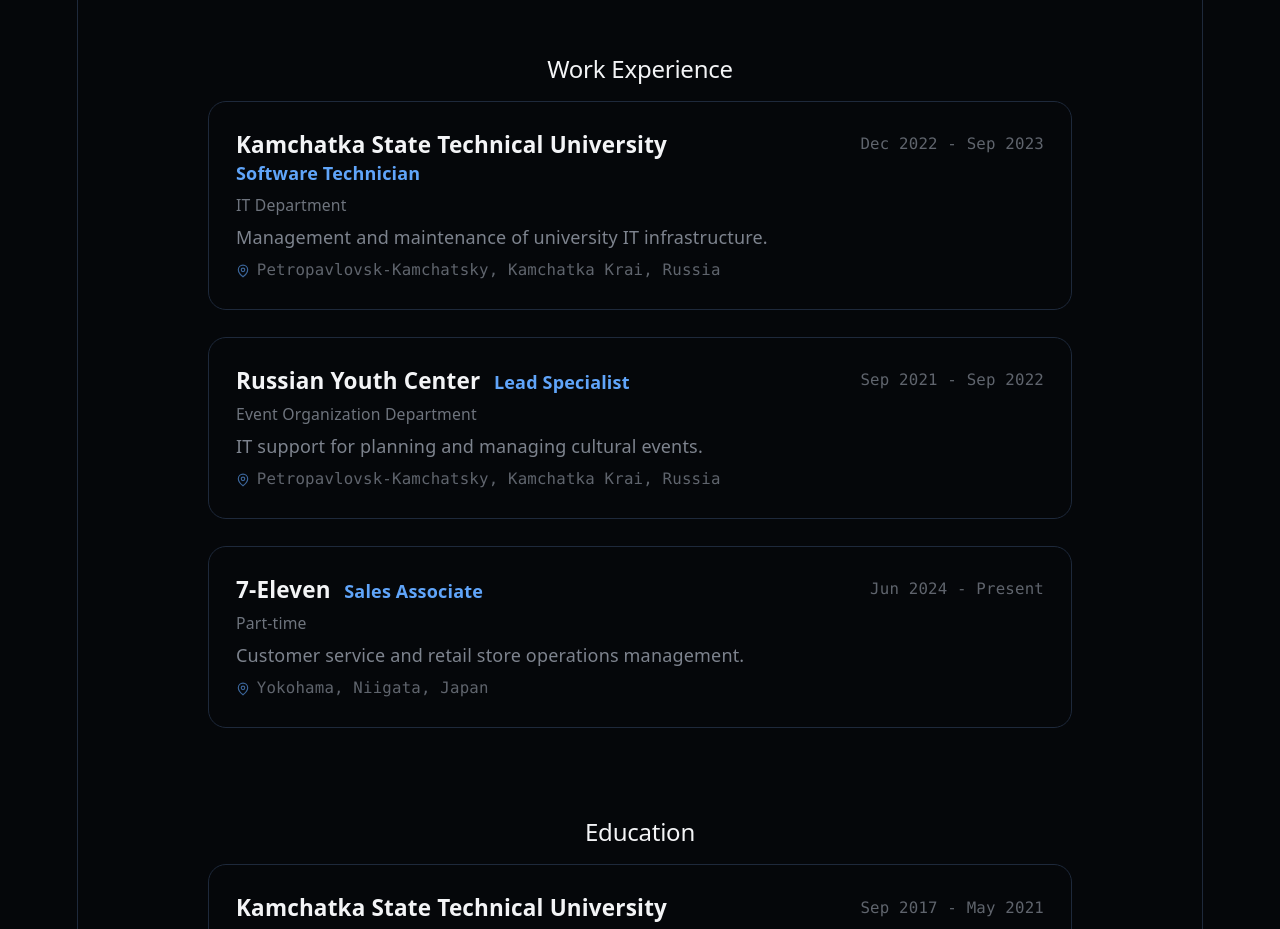
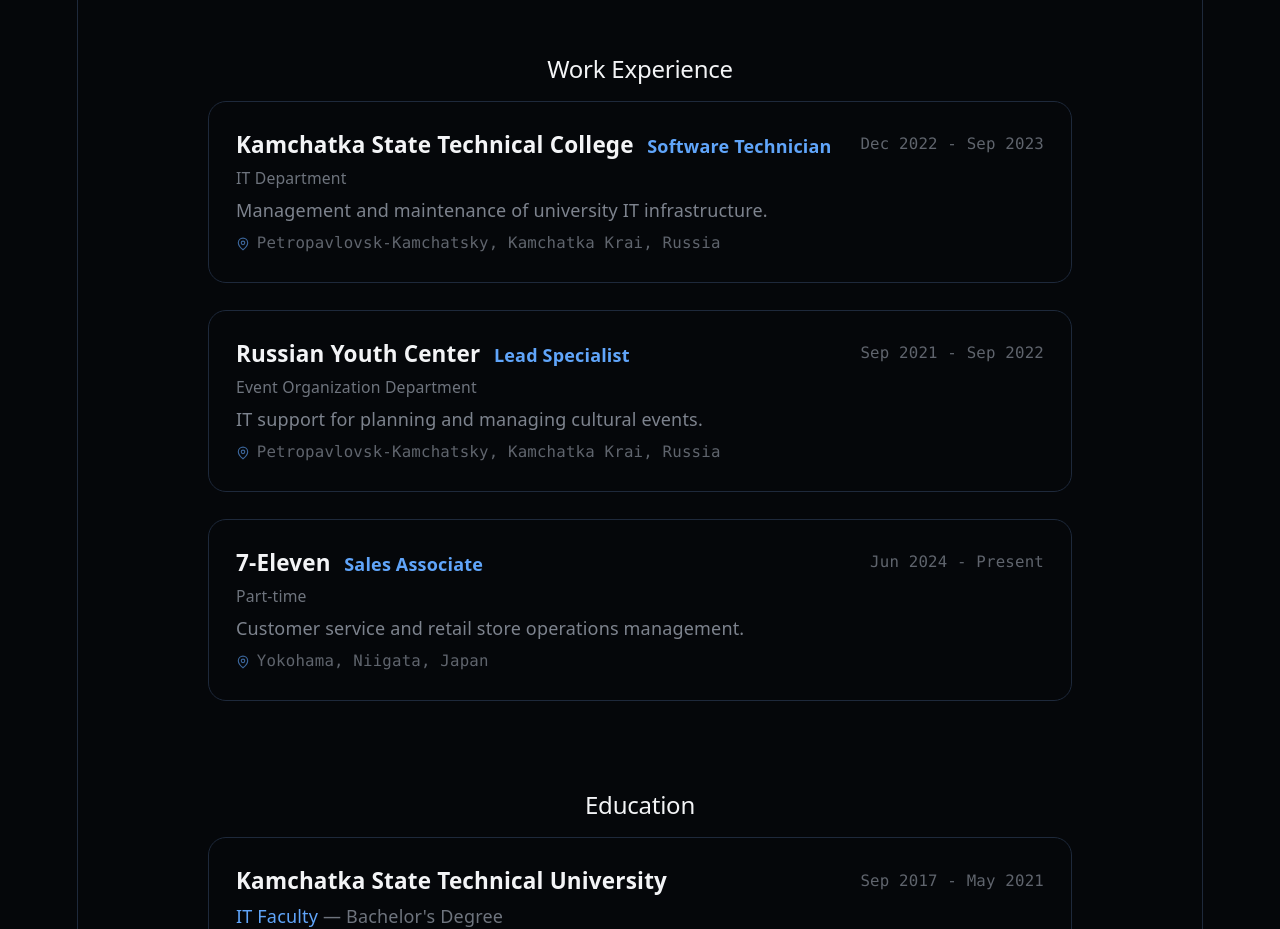
Before and after one commit to Dani4-dev/Daniil_Resume, a React (Vite) app: page / in a window 1280 px wide. Shown: the part 1400-2329 px from the top of the page. Built offline with nearby package versions, Linux system fonts and the light colour scheme.

Commit message:
feat: updated resume

```diff
--- a/src/i18n.ts
+++ b/src/i18n.ts
@@ -50,7 +50,7 @@
       experience_title: "Work Experience",
       experience: [
         {
-          company: "Kamchatka State Technical University",
+          company: "Kamchatka State Technical College",
           title: "Software Technician",
           position: "IT Department",
           duration: "Dec 2022 - Sep 2023",
@@ -185,7 +185,7 @@
       experience_title: "Опыт работы",
       experience: [
         {
-          company: "Камчатский государственный технический университет",
+          company: "Камчатский политехнический техникум",
           title: "Техник-программист",
           position: "ИТ-отдел",
           duration: "Декабрь 2022 - Сентябрь 2023",
@@ -320,7 +320,7 @@
       experience_title: "職務経歴",
       experience: [
         {
-          company: "カムチャツカ工科大学",
+          company: "カムチャツカ工科専門学校",
           title: "プログラミング技術者",
           position: "IT部門",
           duration: "2022年12月 - 2023年09月",
```
Also changed, not shown: 2 other files (tests, documents, lock files or other folders).
